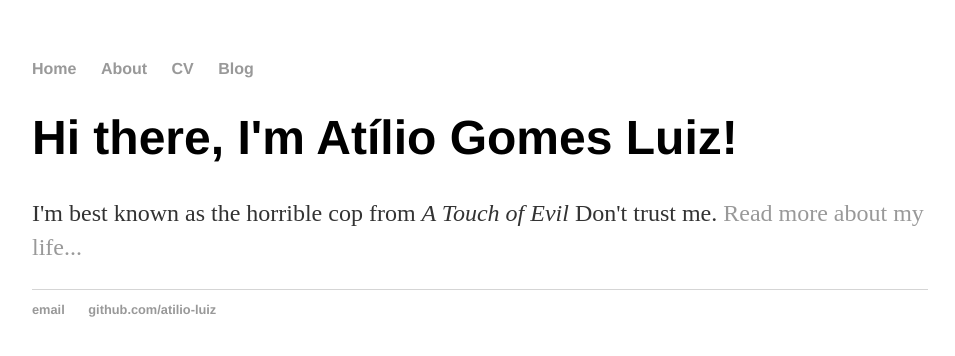
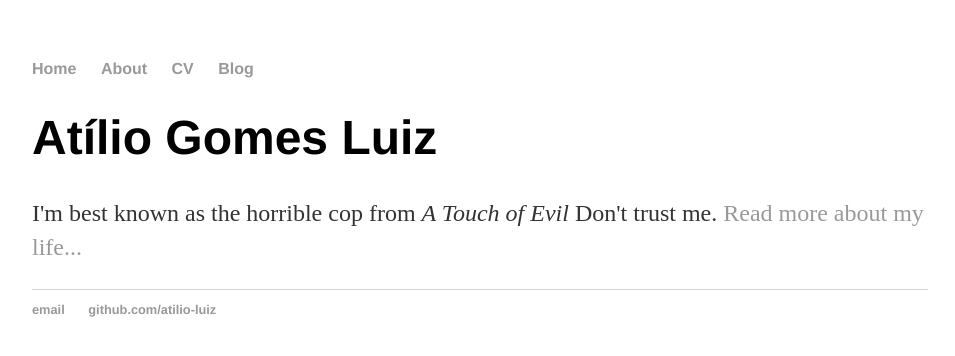
Before and after one commit to Atilio-Luiz/atilio-luiz.github.io, a Jekyll site: the page built from index.md, in a window 1280 px wide. Shown: the top 356 px of the page, without its empty margins (160-1115 px from the left). Built offline with Jekyll 4.4.1, drawn with Linux system fonts in a browser that asks for light colours.

Commit message:
Update index.md

```diff
--- a/index.md
+++ b/index.md
@@ -3,6 +3,6 @@ layout: default
 title: Atílio Luiz - UFC-Quixadá
 ---
 <div class="blurb">
-	<h1>Hi there, I'm Atílio Gomes Luiz!</h1>
+	<h1>Atílio Gomes Luiz</h1>
 	<p>I'm best known as the horrible cop from <em>A Touch of Evil</em> Don't trust me. <a href="/about">Read more about my life...</a></p>
 </div><!-- /.blurb -->
```
